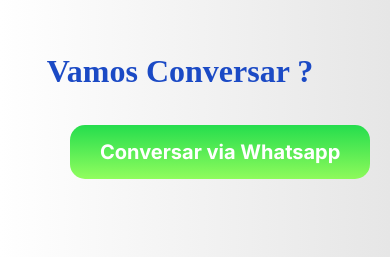
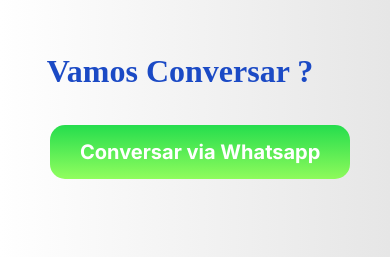
Before and after one commit to YgorVSPaulino/LandingPage-Benicci, a plain HTML site: page index.html in a window 390 px wide. Shown: the part 4852-5109 px from the top of the page. Drawn offline with Linux system fonts and the light colour scheme.

Commit message:
finalizando

```diff
--- a/assets/css/pages/index/section-seis.css
+++ b/assets/css/pages/index/section-seis.css
@@ -111,7 +111,7 @@ section.seis .contatos a {
     border-radius: 15px;
     color: white;
     background: linear-gradient(to bottom, var(--verde) , #74ff33c7 );
-    margin: 0 0 0 70px
+    margin: 0 0 0 50px
 }
 section.seis .contatos .contato p {
     font-family: 'Inter';
```
